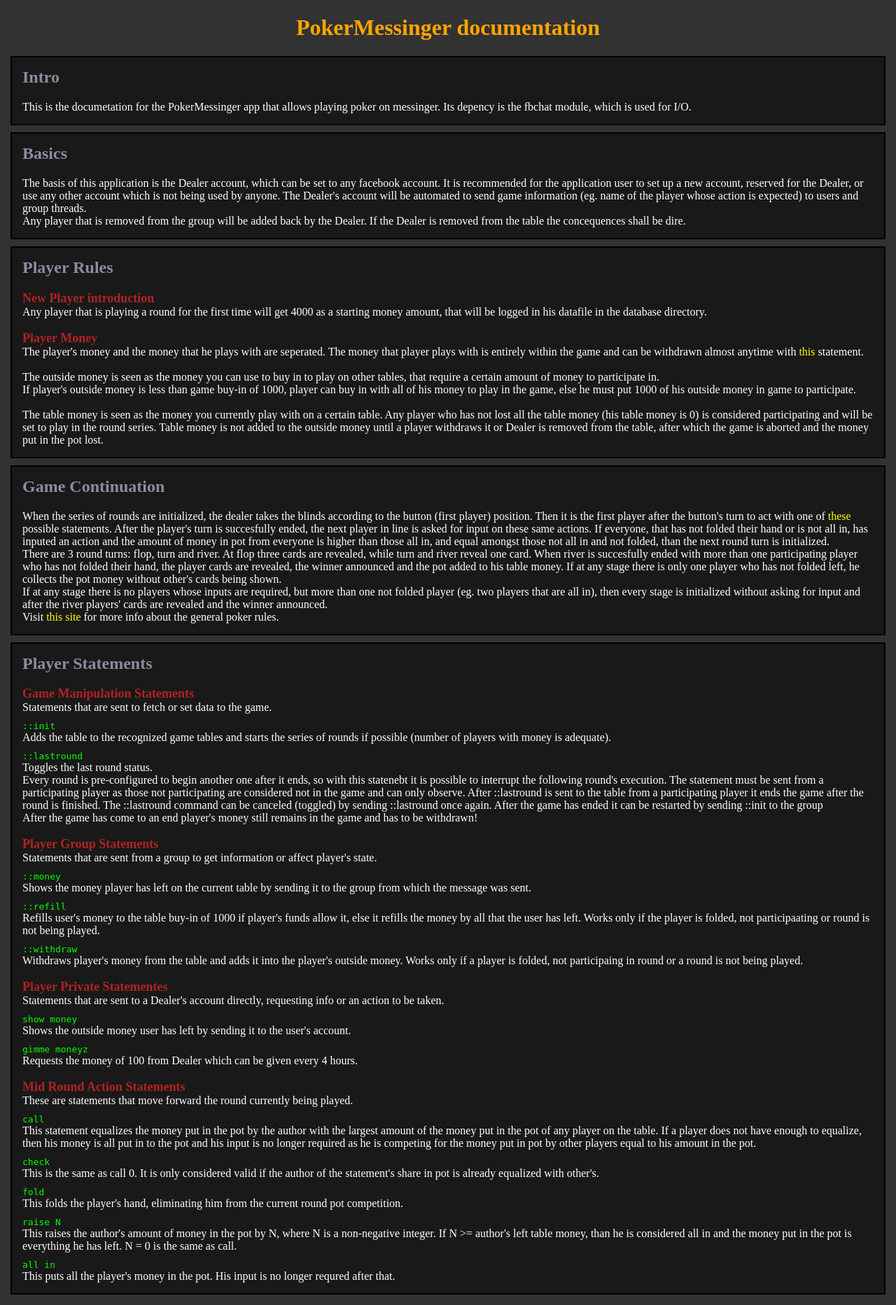
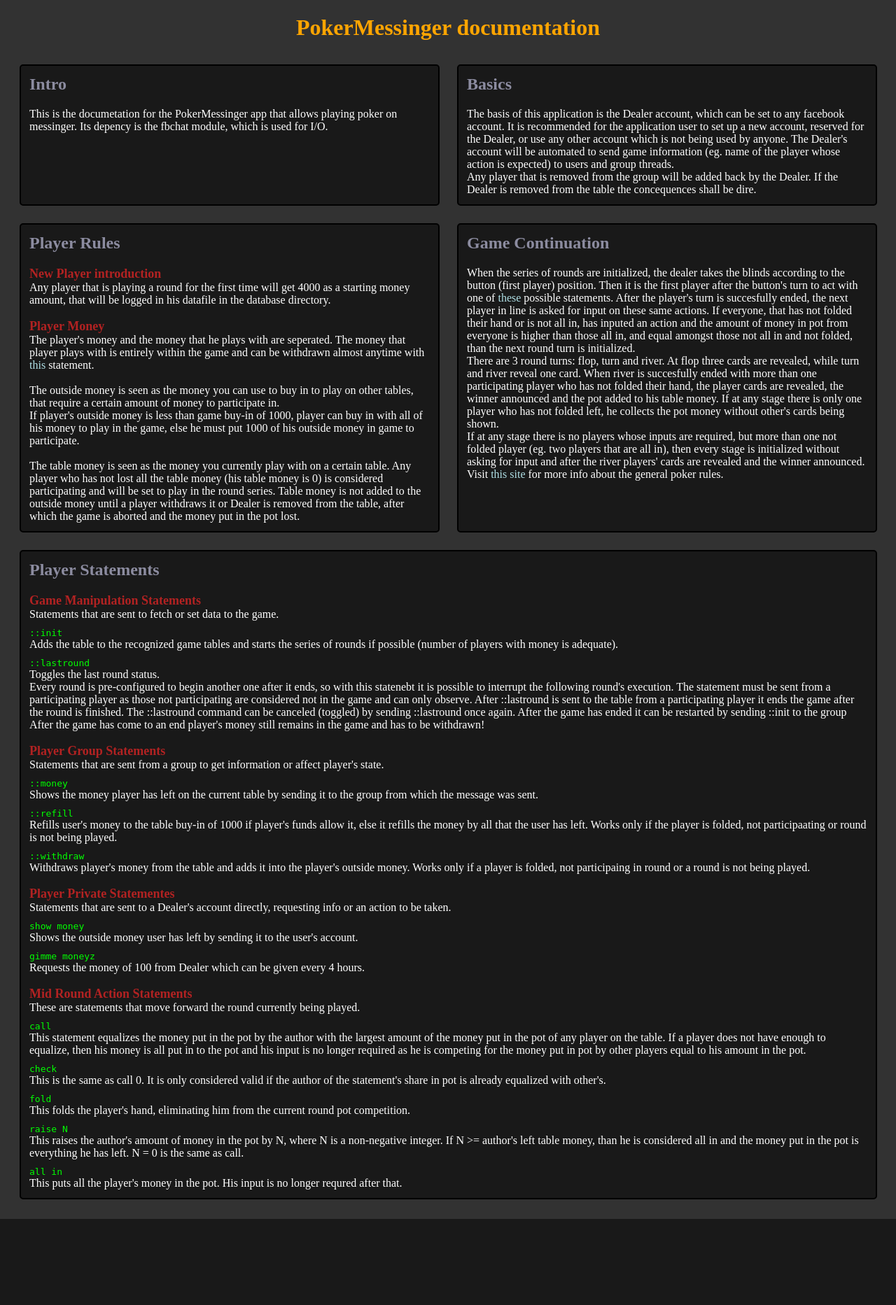
Before and after one commit to kuco23/kuco23.github.io, a PHP site: page /pokermessinger/documentation.html in a window 1280 px wide. Shown: the whole page at 70% size. After the commit the page ends 1742 px from the top, so only its background shows below. Run offline with PHP 8.4, Linux system fonts and the light colour scheme.

Commit message:
css ordered in pm

```diff
--- a/games/snake.html
+++ b/games/snake.html
@@ -6,7 +6,6 @@
   <title>Snake</title>
 
   <script src = '../jquery-3.3.1.min.js'></script>
-  <script src = 'snakeLib/vectorsAssist.js' type='module'></script>
   <link rel="stylesheet" type="text/css" href='https://fonts.googleapis.com/css?family=Bungee Hairline' />
   <link rel="stylesheet" type="text/css" href="snakeCss/snake.css" />
 
--- /dev/null
+++ b/pokermessinger/css/gridDivs.css
@@ -0,0 +1,27 @@
+div.divContainer {
+  display: flex;
+  flex-flow: row wrap; /* flex-direction & flex-wrap */
+  justify-content: space-around; /* just in case */
+}
+
+div.divContainer div {
+  flex-basis: 48%;
+  flex-shrink: 1;
+
+  margin: 1%;
+
+  padding: 1%;
+  border: 2px solid rgba(0, 0, 0, 1);
+  background-color: rgba(0, 0, 0, .5);
+  border-radius: 5px;
+}
+
+div.divContainer div:last-child {
+  flex-grow: 2;
+}
+
+@media only screen and (max-width: 650px) {
+  div.divContainer div {
+    flex-basis: 98%;
+  }
+}
--- a/pokermessinger/css/doc_template.css
+++ b/pokermessinger/css/main.css
@@ -25,6 +25,18 @@
   text-shadow: 1px 1px 1px 1px black;
 }
 
+a {
+  color: powderblue;
+  text-decoration: none;
+
+  transition: color 1s;
+  -webkit-transition: color 1s;
+}
+
+a:hover {
+  color: purple;
+}
+
 span.sttmnt {
   display: block;
   color: lime;
@@ -32,27 +44,7 @@
   font-family: monospace;
 }
 
-div.mainText div a {
-  color: yellow;
-  text-decoration: none;
-
-  transition: color 1s;
-  -webkit-transition: color 1s;
-}
-div.mainText div a:hover {
-  color: red;
-}
-
-div.mainText div {
-  margin-top: 10px;
-  margin-bottom: 10px;
-  padding: 15px;
-
-  border: 2px solid rgba(0, 0, 0, 1);
-  background-color: rgba(0, 0, 0, .5);
-}
-
-div.mainText div ul li {
+div.spaceDivs div ul li {
   margin-top: 3px;
   margin-bottom: 3px;
 }
--- a/pokermessinger/documentation.html
+++ b/pokermessinger/documentation.html
@@ -2,9 +2,10 @@
 
 <html>
 <head>
-  <title>PokerMessinger documentation</title>
+  <title>pokermessinger documentation</title>
   <meta name='viewport' content='width=device-width, initial-scale=1.0'>
-  <link rel='stylesheet' type='text/css' href='css/doc_template.css' />
+  <link rel='stylesheet' type='text/css' href='css/gridDivs.css' />
+  <link rel='stylesheet' type='text/css' href='css/main.css' />
 
   <style>
   </style>
@@ -13,9 +14,9 @@
 
 <body>
 
-  <div class = 'mainText'>
+  <h1>PokerMessinger documentation</h1>
 
-    <h1>PokerMessinger documentation</h1>
+  <div class = 'divContainer spaceDivs'>
 
     <div>
       <h2>Intro</h2>
@@ -49,14 +50,15 @@
       <br />
       The table money is seen as the money you currently play with on a certain table.
       Any player who has not lost all the table money (his table money is 0) is considered participating and will be set to play in the round series.
-      Table money is not added to the outside money until a player withdraws it or Dealer is removed from the table, after which the game is aborted and the money put in the pot lost.
+      Table money is not added to the outside money until a player withdraws it or Dealer is removed from the table,
+      after which the game is aborted and the money put in the pot lost.
     </div>
 
     <div>
       <h2>Game Continuation</h2>
 
       When the series of rounds are initialized, the dealer takes the blinds according to the button (first player) position.
-      Then it is the first player after the button's turn to act with one of <a href = '#midRoundActions'>these</a> possible statements.
+      Then it is the first player after the button's turn to act with one of <a href='#midRoundActions'>these</a> possible statements.
       After the player's turn is succesfully ended, the next player in line is asked for input on these same actions.
       If everyone, that has not folded their hand or is not all in, has inputed an action and the amount of money in pot from everyone is
       higher than those all in, and equal amongst those not all in and not folded, than the next round turn is initialized.<br />
```
